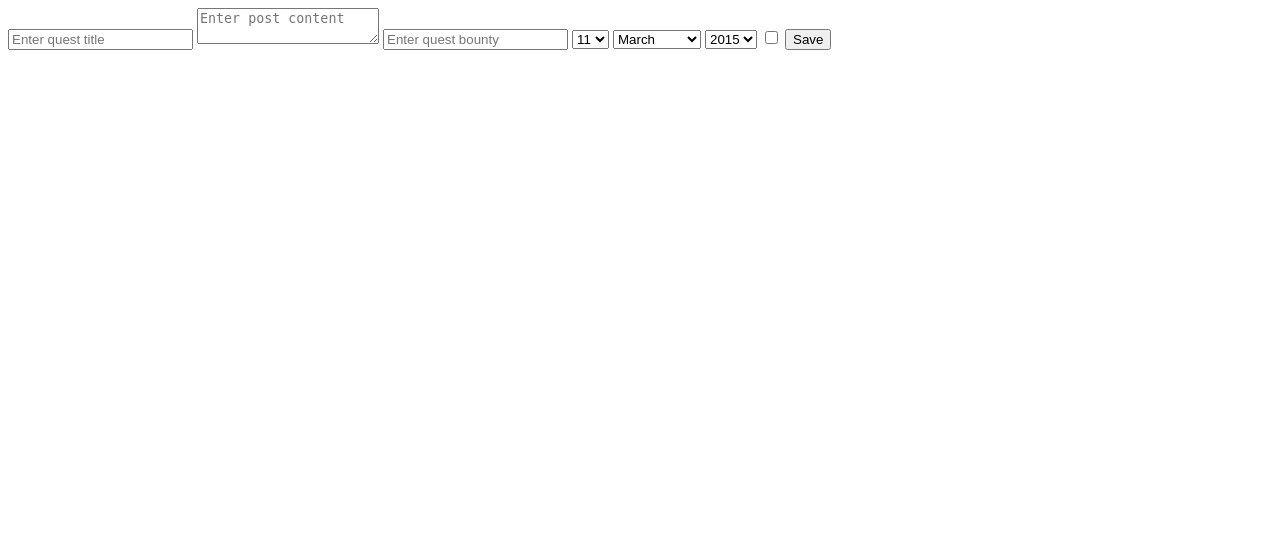
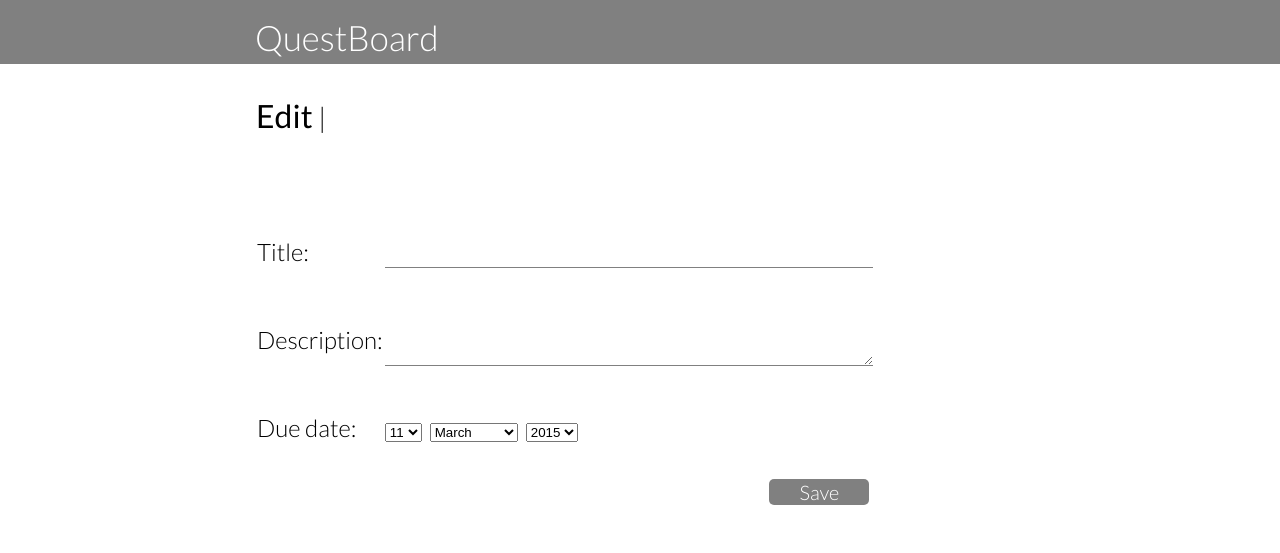
Before and after one commit to maibelbesy/QuestBoard, a Rails app: template questboard-app/app/views/quests/edit.html.erb in a window 1280 px wide. Shown: the top 553 px of the page. Run offline with Rails 7, Linux system fonts and the light colour scheme; the template is opened without the code that fills it, so the values that code supplies are empty; style sheets or scripts are compiled from the project's sources; some libraries are stand-ins or nearby versions.

Commit message:
Initial commit

```diff
--- a/questboard-app/app/assets/stylesheets/application.css
+++ b/questboard-app/app/assets/stylesheets/application.css
@@ -13,3 +13,119 @@
  *= require_tree .
  *= require_self
  */
+
+ html, body {
+    height: auto;
+}
+
+*{margin: 0}
+
+/*Navigation Bar -----------------------------------------------------------*/
+
+.header{
+    width: 100%;
+    height: 4em;
+    position: fixed;
+    top: 0em;
+    background-color: gray;
+    /*border-bottom: 2px solid;*/
+    /*border-color: rgba(255, 30, 30, 0.65);*/
+    z-index: 3;
+}
+
+.logo {
+    width: 90%;
+    text-indent: 5em;
+    font-size: 35px;
+    float: left;
+    font-family: 'Lato', sans-serif;
+    font-weight: 300;
+}
+
+a{
+    text-decoration: none;
+    color: inherit;
+}
+
+a:visited {
+    text-decoration: none;
+    color: inherit;
+}
+
+/*Everything Between the Navigation Bar and the Footer (TBA)*/
+
+.container-body{
+    width: 100%;
+    margin-top: 5em;
+    height: auto;
+}
+
+#canvas{
+    background-color: #2c343f;
+    width: 100%;
+    height: 100%;
+    position: fixed;
+    margin: 0em auto;
+    top: 0em;
+    left: 0em;
+}
+
+.container-container{
+    position: relative;
+    width: 60%;
+    height: 100%;
+    margin: 0em auto;
+    background-color: white;
+    z-index: 2;
+    border: 1px soild;
+}
+
+/*GENERAL AND TEST --------------------------------------------------------------*/
+
+.header-title{
+	font-family: 'Lato', sans-serif;
+	font-weight: 400;
+	margin-bottom: 2em;
+}
+
+.label {
+	font-family: 'Lato', sans-serif;
+  font-weight: 300;
+  font-size: 24px;
+  width: 30%;
+}
+
+.input{
+    width: 60%;
+    font-family: 'Lato', sans-serif;
+    font-weight: 300;
+    font-size: 24px;
+    outline: none;
+    border: none;
+    border-bottom: 1px solid;
+    border-color: gray;
+}
+
+.textarea{
+    width: 60%;
+    font-family: 'Lato', sans-serif;
+    font-weight: 300;
+    font-size: 24px;
+    border: none;
+    border-bottom: 1px solid;
+    border-color: gray;
+    outline: none;
+}
+
+.button{
+    width: 5em;
+    font-family: 'Lato', sans-serif;
+    font-weight: 300;
+    font-size: 20px;
+    border: none;
+    border-radius: 5px;
+    color: white;
+    background-color: gray;/*rgba(255, 30, 30, 0.65);*/
+    cursor: pointer;
+    outline: none;
+}
--- a/questboard-app/app/views/layouts/application.html.erb
+++ b/questboard-app/app/views/layouts/application.html.erb
@@ -1,14 +1,76 @@
 <!DOCTYPE html>
 <html>
 <head>
-  <title>QuestboardApp</title>
+  <title>QuestBoard</title>
+  <script src="http://ajax.googleapis.com/ajax/libs/jquery/1.11.1/jquery.min.js"></script>
+  <link href='http://fonts.googleapis.com/css?family=Lato:300,400' rel='stylesheet' type='text/css'>
   <%= stylesheet_link_tag    'application', media: 'all', 'data-turbolinks-track' => true %>
   <%= javascript_include_tag 'application', 'data-turbolinks-track' => true %>
   <%= csrf_meta_tags %>
 </head>
 <body>
 
-<%= yield %>
+<div class="header">
+	<div style="float: left;width: 40%;height: 55%;position:relative;left:5em;border: 0px solid rgba(208, 208, 208, 0.67);position: relative;top:25%;">
+		<%= link_to "QuestBoard", root_path, class: "logo", style: "float: left; color: white" %>
+	</div>
+<%if false %>
+	<div style="float: left;width: 40%;height: 55%;position:relative;left:5em;border: 0px solid rgba(208, 208, 208, 0.67);position: relative;top:25%;">
+		<%= link_to "JCrew", root_path, class: "logo", style: "float: left" %>
+	</div>
+	<div style="float:right;height: 100%;right: 15em;position:relative">
+		<ul class="navbar-links">
+			<li style="float: left">
+				<%= link_to "Home", root_path, class: "navbar-link" %>
+			</li>
+			<li style="float: left">
+				<%= link_to "Blog", "/blog", class: "navbar-link" %>
+			</li>
+			<li style="float: left" id="test">
+				<%= link_to "Team", "/team", class: "navbar-link" %>
+			</li>
+			<li style="float: left">
+				<!-- <p class="navbar-link" id="user">Me</p> -->
+				<% if logged_in? %>
+					<p class="navbar-link" id="user"><%= @current_user.name %></p>
+				<% else %>
+					<!-- <p class="navbar-link" id="user">Log in</p> -->
+					<%= link_to "Log in", login_path, class: "navbar-link" %>
+				<% end %>
+			</li>
+		</ul>
+
+		<% if logged_in? %>
+			<div class="account-menu-div display-none">
+				<table class="account-menu">
+					<% if @current_user.is_admin %>
+						<tr class="account-menu-item">
+							<td><%= link_to "Add Blog Post", new_post_path %></td>
+						</tr>
+						<tr class="account-menu-item">
+							<td><%= link_to "Post Categories", categories_path %></td>
+						</tr>
+					<% end %>
+					<tr class="account-menu-item">
+						<td><%= link_to "Profile", user_path(@current_user.id) %></td>
+					</tr>
+					<tr class="account-menu-item">
+						<td><%= link_to "Log out", logout_path, method: :delete %></td>
+					</tr>
+				</table>
+			</div>
+		<% end %>
+		</div>
+<% end %>
+
+</div>
+
+<%#= yield %>
+<div class="container-body">
+  <div class="container-container" style="padding: 01em;background-color: transparent;">
+		<%= yield %>
+	</div>
+</div>
 
 </body>
 </html>
--- a/questboard-app/app/views/quests/edit.html.erb
+++ b/questboard-app/app/views/quests/edit.html.erb
@@ -1,5 +1,4 @@
-
-
+<% if false %>
 <%= form_for :quest, :url => update_quest_path(params[:id]) do |f| %>
 	<%= f.text_field :title, :value => @quest.title, placeholder: "Enter quest title"%>
 	<%= f.text_area :description, :value => @quest.description, placeholder: "Enter post content" %>
@@ -8,3 +7,28 @@
 	<%= f.check_box :is_completed %>
 	<%= f.submit "Save", class: "login-button", style: "margin-top: 0.5em;" %>
 <% end %>
+<% end %>
+
+<h1 class="header-title">Edit<font class="label" style="font-size: 28px"><%= " | #{@quest.title}" %></font><h1>
+
+<%# if false %>
+<div>
+	<%= form_for :quest, :url => update_quest_path(params[:id]) do |f| %>
+		<table style="width:80%;border-collapse: separate;border-spacing: 0em 1em;">
+			<tr style="padding-bottom: 1em">
+				<td><font class="label" style="width:20%;">Title: </font></td>
+				<td style="width:80%;"><%= f.text_field :title, placeholder: @quest.title, class: "input", style: "width:100%" %></td>
+			</tr>
+			<tr style="padding-bottom: 1em">
+				<td><font class="label">Description: </font></td>
+				<td><%= f.text_area :description, placeholder: @quest.description, class: "textarea", style: "width:100%;resize: vertical;" %></td>
+			</tr>
+			<tr style="padding-bottom: 1em">
+				<td><font class="label">Due date: </font></td>
+				<td><%= f.date_select :due_date, :order => [:day, :month, :year], value: @quest.due_date %></td>
+			</tr>
+			<tr><td></td><td colspan="1"><%= f.submit "Save", class: "login-button", class: "button", style: "float: right" %></td></tr>
+		</table>
+	<% end %>
+</div>
+<%# end %>
--- /dev/null
+++ b/questboard-app/app/views/quests/index.html.erb
@@ -0,0 +1,5 @@
+<h1 class="header-title">My Quests<h1>
+
+<% @quests.each do |quest| %>
+	<p class="label" style="margin-bottom: 0.5em;"><%= quest.title %></p>
+<% end %>
--- a/questboard-app/config/routes.rb
+++ b/questboard-app/config/routes.rb
@@ -1,8 +1,10 @@
 Rails.application.routes.draw do
   # Routes for Quests
+  root 'quests#index'
+
   get '/quests' => 'quests#index', as: :quests
+  get '/quests/new' => 'quests#new', as: :new_quest
   get '/quests/:id' => 'quests#show', as: :quest
-  get '/quests/new' => 'quests#new', as: :new_quest
   get '/quests/edit/:id' => 'quests#edit', as: :edit_quest
   post '/quests/edit/:id' => 'quests#update', as: :update_quest
   post '/quests/new' => 'quests#create', as: :create_quest
```
Also changed, not shown: questboard-app/app/controllers/quests_controller.rb (+10 -4 lines), questboard-app/app/views/quests/new.html.erb (added, +23 -0 lines). Lines whose indentation alone changed are shown as unchanged.
